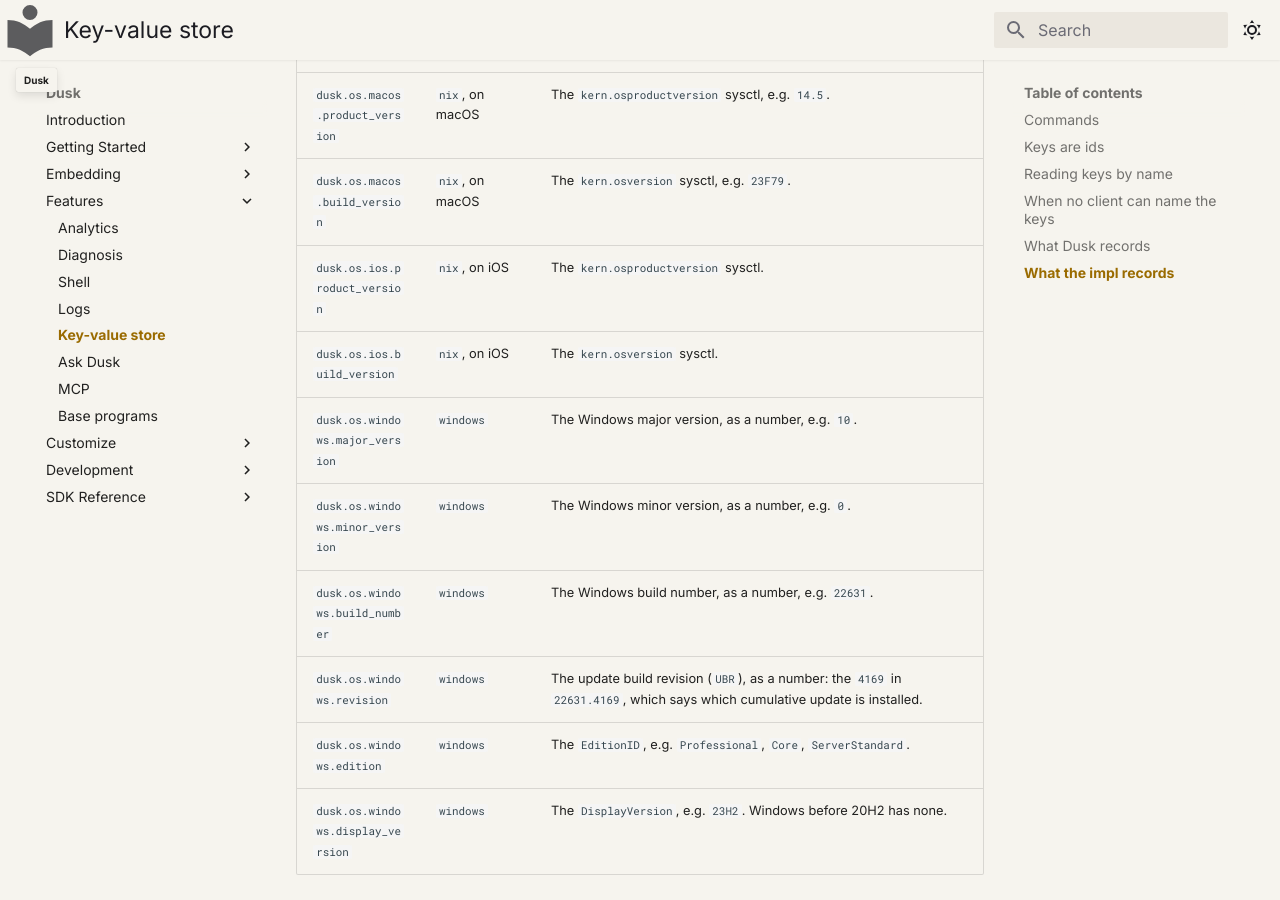
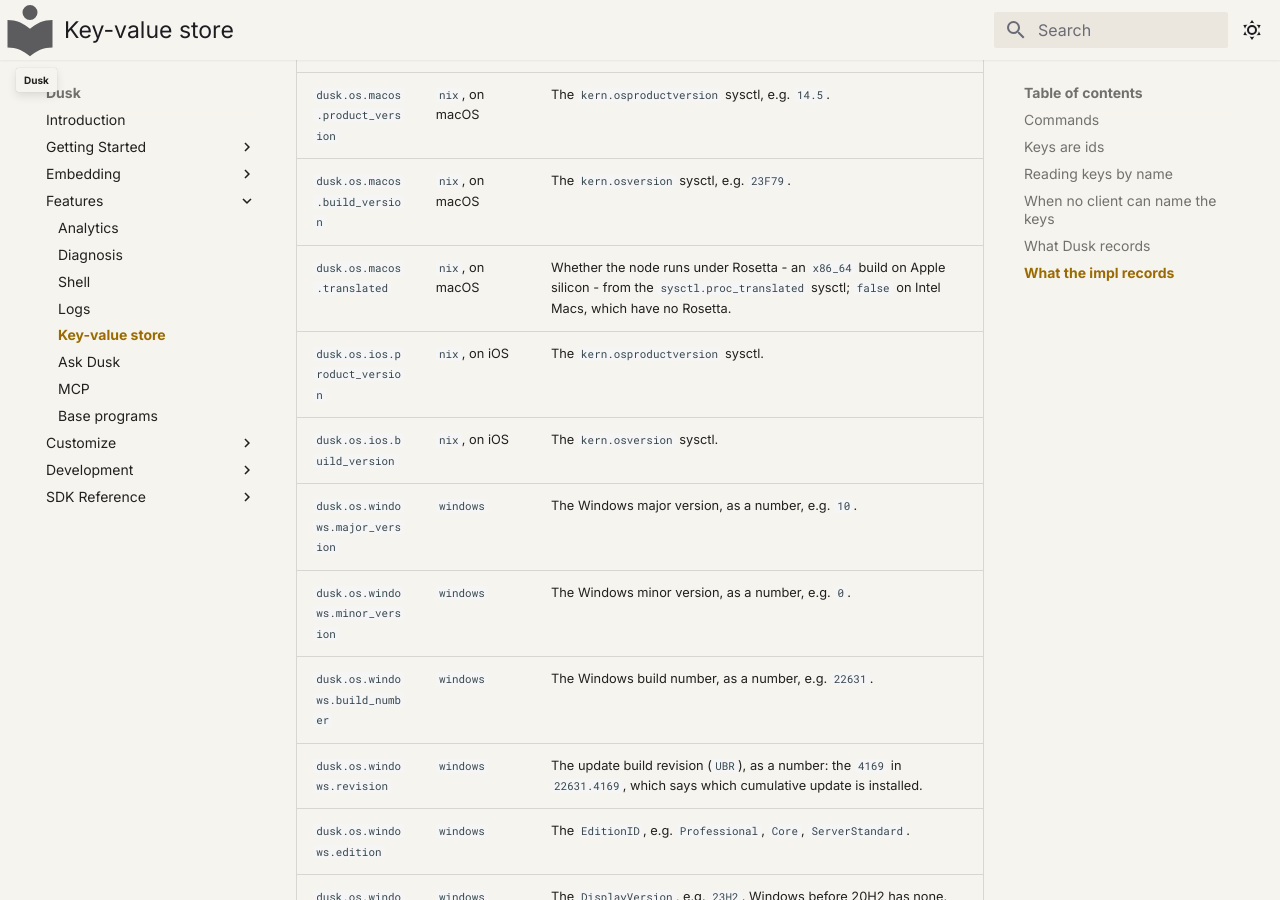
Before and after one commit to tomerze/dusk, an MkDocs documentation site: the page built from docs/docs/features/kvs.md, in a window 1280 px wide and 900 px high, scrolled down 5469 px. Built offline with MkDocs 1.6.1 and Material for MkDocs 9.7.7, drawn with Linux system fonts in a browser that asks for light colours; comment, search, counter and statistics services are not loaded.

Commit message:
Update docs for the key that says whether the node runs under Rosetta
The impl table gains dusk.os.macos.translated: whether the node is an x86_64 build running under Rosetta on Apple silicon, read from sysctl.proc_translated, and false on an Intel Mac, which has no Rosetta.

```diff
--- a/docs/docs/features/kvs.md
+++ b/docs/docs/features/kvs.md
@@ -174,6 +174,7 @@
 | `dusk.os.android.abi_list` | `nix`, on Android | The `ro.product.cpu.abilist` system property: the ABIs the device runs, e.g. `arm64-v8a,armeabi-v7a,armeabi`. |
 | `dusk.os.macos.product_version` | `nix`, on macOS | The `kern.osproductversion` sysctl, e.g. `14.5`. |
 | `dusk.os.macos.build_version` | `nix`, on macOS | The `kern.osversion` sysctl, e.g. `23F79`. |
+| `dusk.os.macos.translated` | `nix`, on macOS | Whether the node runs under Rosetta - an `x86_64` build on Apple silicon - from the `sysctl.proc_translated` sysctl; `false` on Intel Macs, which have no Rosetta. |
 | `dusk.os.ios.product_version` | `nix`, on iOS | The `kern.osproductversion` sysctl. |
 | `dusk.os.ios.build_version` | `nix`, on iOS | The `kern.osversion` sysctl. |
 | `dusk.os.windows.major_version` | `windows` | The Windows major version, as a number, e.g. `10`. |
```
